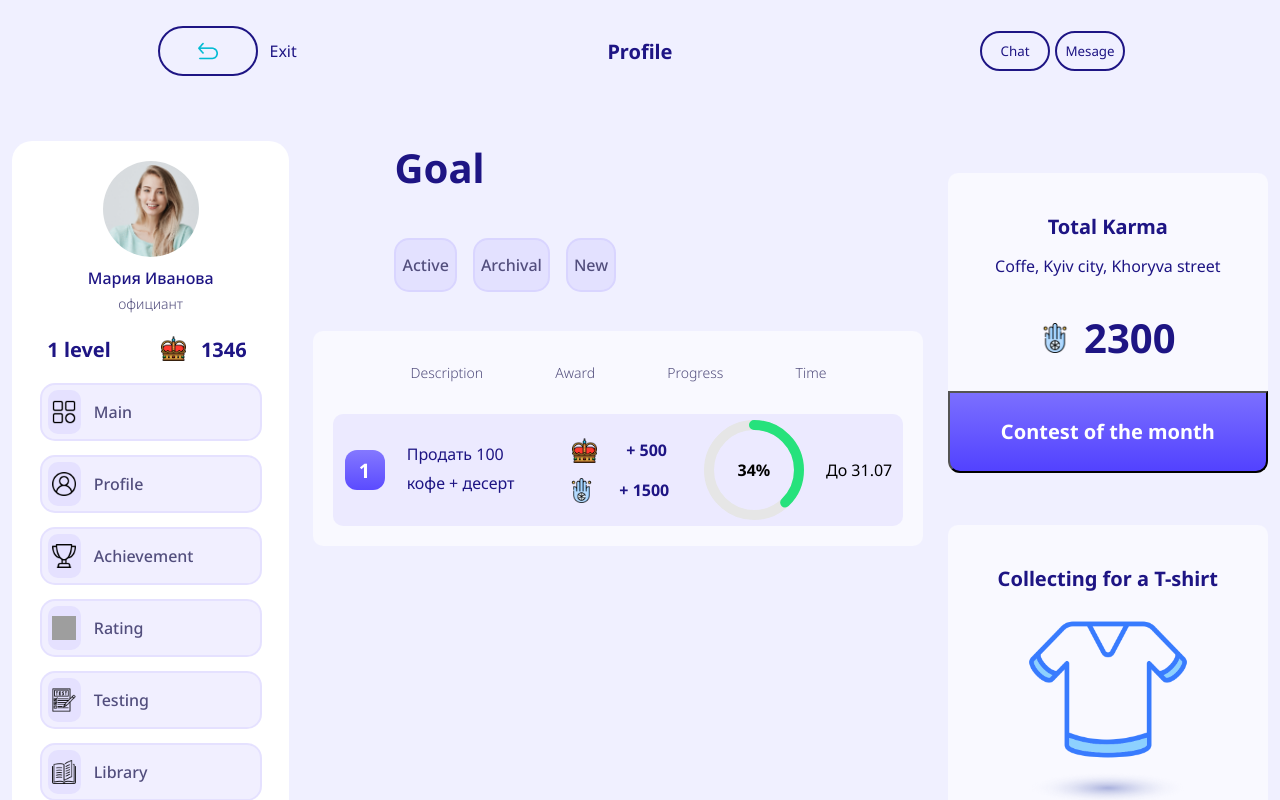
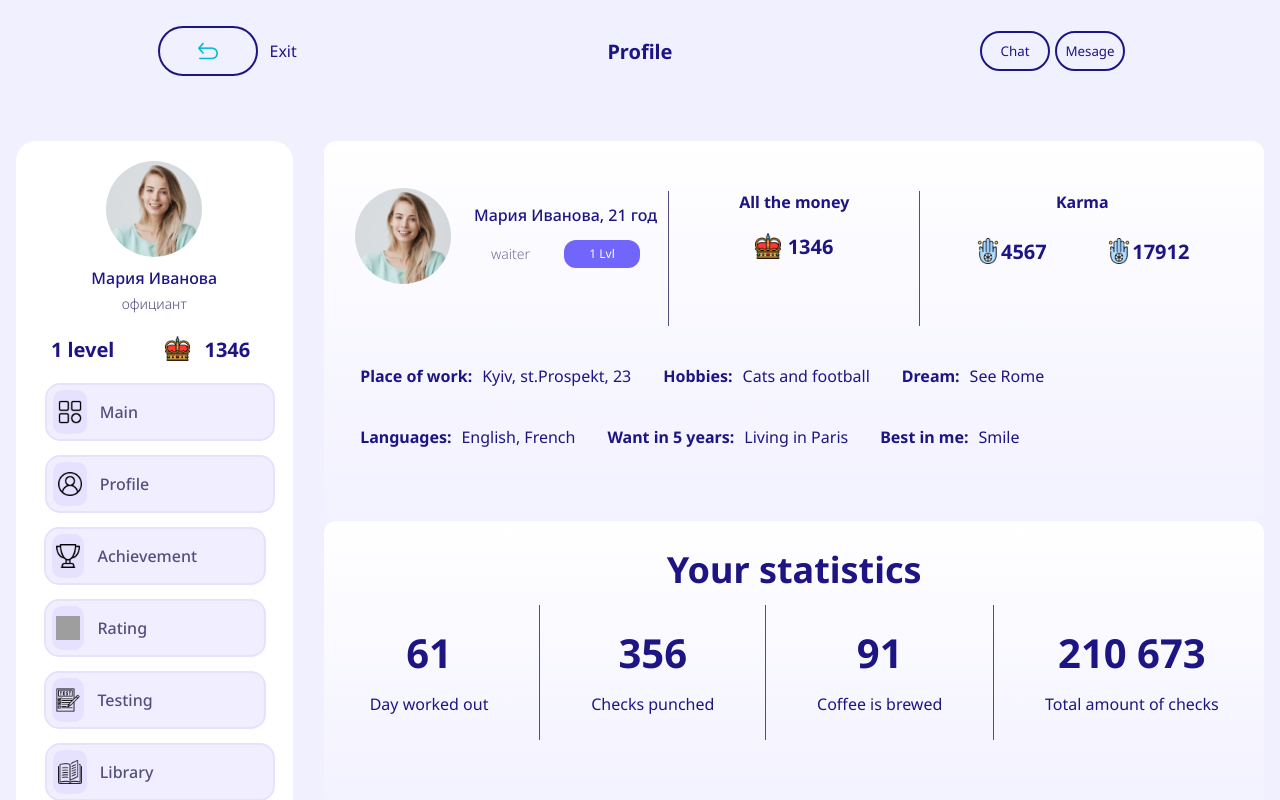
Before and after one commit to GennadiiLazovskii/corporateCaffeApp, a React (Vite) app: page /profile in a window 1280 px wide. Shown: the top 800 px of the page. Built offline with nearby package versions, Linux system fonts and the light colour scheme; grey boxes are pictures that could not be loaded.

Commit message:
Add routes components

```diff
--- a/package.json
+++ b/package.json
@@ -13,6 +13,8 @@
     "react": "^18.2.0",
     "react-dom": "^18.2.0",
     "react-icons": "^4.8.0",
+    "react-router": "^6.12.0",
+    "react-router-dom": "^6.12.0",
     "sass": "^1.62.1"
   },
   "devDependencies": {
--- a/src/components/mainScreenProfile/profileCard/ProfileCard.jsx
+++ b/src/components/mainScreenProfile/profileCard/ProfileCard.jsx
@@ -1,13 +1,14 @@
-import styles from './ProfileCard.module.scss';
-import userImg from '../../../img/user/avatar.png';
-import userCrown from '../../../img/user/crown.png';
-import Menu from '../../../img/user/main-menu.png';
-import Book from '../../../img/user/open-book.png';
-import Rating from '../../../img/user/rating.png';
-import Shop from '../../../img/user/shopping-cart.png';
-import Test from '../../../img/user/test.png';
-import Trophy from '../../../img/user/trophy.png';
-import Profile from '../../../img/user/user.png';
+import styles from "./ProfileCard.module.scss";
+import userImg from "../../../img/user/avatar.png";
+import userCrown from "../../../img/user/crown.png";
+import Menu from "../../../img/user/main-menu.png";
+import Book from "../../../img/user/open-book.png";
+import Rating from "../../../img/user/rating.png";
+import Shop from "../../../img/user/shopping-cart.png";
+import Test from "../../../img/user/test.png";
+import Trophy from "../../../img/user/trophy.png";
+import Profile from "../../../img/user/user.png";
+import { Link } from "react-router-dom";
 
 const ProfileCard = () => {
 
@@ -26,18 +27,22 @@ const ProfileCard = () => {
                 </div>
             </div>
             <div className={styles.userBtnWrap}>
+                <Link to="/" className={styles.linkBtn}>
                     <button>
                         <div className={styles.imgWrap}>
                             <img src={Menu} alt="Menu" />
                         </div>
                         <p>Main</p>
                     </button>
+                </Link>
+                <Link to="/profile" className={styles.linkBtn}>
                     <button>
                         <div className={styles.imgWrap}>
                             <img src={Profile} alt="Profile" />
                         </div>
                         <p>Profile</p>
                     </button>
+                </Link>
                 <button>
                     <div className={styles.imgWrap}>
                         <img src={Trophy} alt="Achievement" />
@@ -56,12 +61,14 @@ const ProfileCard = () => {
                     </div>
                     <p>Testing</p>
                 </button>
+                <Link to="/library" className={styles.linkBtn}>
                 <button>
                     <div className={styles.imgWrap}>
                         <img src={Book} alt="Library" />
                     </div>
                     <p>Library</p>
                 </button>
+                </Link>
                 <button>
                     <div className={styles.imgWrap}>
                         <img src={Shop} alt="Shop" />
@@ -70,7 +77,7 @@ const ProfileCard = () => {
                 </button>
             </div>
         </div>
-    )
-}
+    );
+};
 
 export default ProfileCard;
--- a/src/components/mainScreenProfile/profileCard/ProfileCard.module.scss
+++ b/src/components/mainScreenProfile/profileCard/ProfileCard.module.scss
@@ -71,6 +71,10 @@
     }
 }
 
+.linkBtn {
+    text-decoration: none;
+}
+
 .userBtnWrap {
     margin-top: 20px;
     width: 278px;
--- a/src/main.jsx
+++ b/src/main.jsx
@@ -1,13 +1,11 @@
 import React from 'react'
 import ReactDOM from 'react-dom/client'
 import './globall.scss';
-import Header from './components/Header/Header';
-import MainPages from './pages/mainPages/MainPages';
+import App from './pages/App/App';
 
 
 ReactDOM.createRoot(document.getElementById('root')).render(
   <React.StrictMode>
-    <Header />
-    <MainPages />
+    <App/>
   </React.StrictMode>,
 )
--- a/src/pages/App/App.jsx
+++ b/src/pages/App/App.jsx
@@ -1,19 +1,20 @@
-import { BrowserRouter, Route, Switch } from 'react-router-dom';
+import { BrowserRouter as Router, Routes, Route } from 'react-router-dom';
+import Header from '../../components/header/Header.jsx';
 import MainScreanProfile from '../../components/mainScreenProfile/mainScreanProfile';
 import UserProfileScreean from '../../components/userProfileScreean/UserProfileScreean';
 import MainLibrary from '../../components/userLibrary/mainLibrary/MainLibrary';
 
 const App = () => {
-
-    return(
-        <BrowserRouter>
-            <Switch>
-                <Route path='/libary'>
-                    <MainLibrary/>
-                </Route>
-            </Switch>
-        </BrowserRouter>
-    )
-}
+    return (
+        <Router>
+            <Header />
+            <Routes>
+                <Route path="/" element={<MainScreanProfile />} />
+                <Route path="/profile" element={<UserProfileScreean />} />
+                <Route path="/library" element={<MainLibrary />} />
+            </Routes>
+        </Router>
+    );
+};
 
 export default App;
--- a/src/pages/mainPages/MainPages.jsx
+++ b/src/pages/mainPages/MainPages.jsx
@@ -1,5 +1,4 @@
 import MainScreanProfile from "../../components/mainScreenProfile/mainScreanProfile";
-import UserProfileScreean from "../../components/userProfileScreean/UserProfileScreean";
 import styles from "./MainPages.module.scss";
 
 const MainPages = () => {
@@ -7,7 +6,6 @@ const MainPages = () => {
     return (
         <div className={styles.MainPages}>
             <MainScreanProfile/>
-            {/* <UserProfileScreean/> */}
         </div>
     );
 };
```
Also changed, not shown: src/pages/profilePages/ProfilePages.jsx (added, +11 -0 lines), src/pages/profilePages/ProfilePages.module.scss (added), 1 other file (tests, documents, lock files or other folders). Lines whose indentation alone changed are shown as unchanged.
